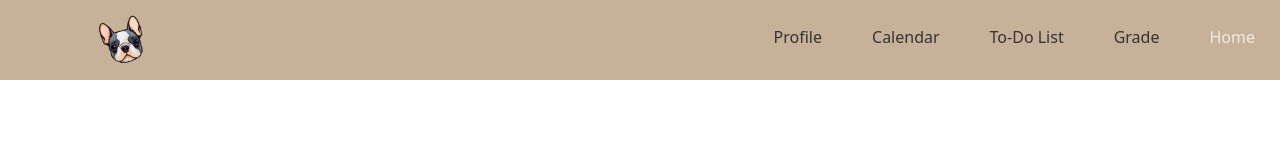
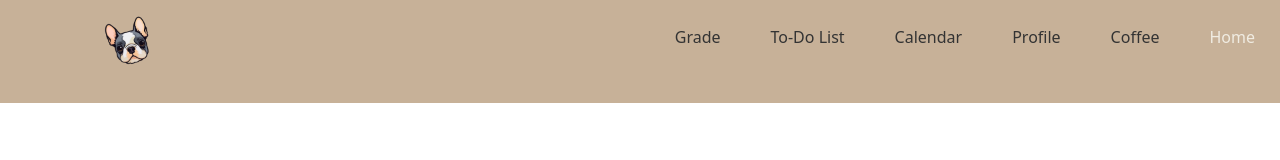
Before and after one commit to shihyihuang/shihyihuang.github.io, a React (Create React App) app in the folder academe/: page / in a window 1280 px wide. Shown: the top 160 px of the page. Built offline with nearby package versions, Linux system fonts and the light colour scheme.

Commit message:
foursquare api

```diff
--- a/academe/package.json
+++ b/academe/package.json
@@ -16,6 +16,7 @@
     "react-dom": "^18.2.0",
     "react-router-dom": "^6.20.1",
     "react-scripts": "5.0.1",
+    "react-table": "^7.8.0",
     "web-vitals": "^2.1.4"
   },
   "scripts": {
--- a/academe/src/App.js
+++ b/academe/src/App.js
@@ -7,6 +7,7 @@ import Calendar from './Pages/calendar';
 import Profile from './Pages/profile';
 import Navbar from './Components/navbar';
 import AddSemester from './Pages/addSemester';
+import CoffeeMel from './Pages/coffeeMel';
 
 //https://hygraph.com/blog/routing-in-react
 function App() {
@@ -14,6 +15,7 @@ function App() {
     <>
       <Navbar/>
       <Routes>
+        <Route Path="/coffeeMel" element={<CoffeeMel/>}/>
         <Route path="/" element={<Home/>} />
         <Route path="/grade" element={<Grade/>} />
         <Route path="/todolist" element={<Todolist/>} />
--- a/academe/src/Components/navbar.js
+++ b/academe/src/Components/navbar.js
@@ -1,24 +1,29 @@
 import {NavLink} from 'react-router-dom';
+import { useNavigate } from 'react-router-dom';
 
 const Navbar = () => {
+    const navigate = useNavigate();
     return(
         <nav className="topnav">
             <ul>
-                <img src="./logo.png" alt="logo"/>
+                <button onClick={() => navigate('/')} > <img src="./logo.png" alt="logo"/> </button>
                 <li>
                     <NavLink className={({isActive})=> (isActive? "active" : "inactive")} to="/">Home</NavLink>
                 </li>
                 <li>
-                    <NavLink className={({isActive}) => (isActive? "active" : "inactive")} to="/grade">Grade</NavLink>
+                    <NavLink className={({isActive}) => (isActive? "active" : "inactive")} to="/coffeeMel">Coffee</NavLink>
+                </li>
+                <li>
+                    <NavLink className={({ isActive }) => (isActive ? "active" : "inactive")} to="/profile">Profile</NavLink>
+                </li>
+                <li>
+                    <NavLink className={({ isActive }) => (isActive ? "active" : "inactive")} to="/calendar">Calendar</NavLink>
                 </li>
                 <li>
                     <NavLink className={({ isActive }) => (isActive ? "active" : "inactive")} to="/todolist">To-Do List</NavLink>
                 </li>
                 <li>
-                    <NavLink className={({ isActive }) => (isActive ? "active" : "inactive")} to="/calendar">Calendar</NavLink>
-                </li>
-                <li>
-                    <NavLink className={({ isActive }) => (isActive ? "active" : "inactive")} to="/profile">Profile</NavLink>
+                    <NavLink className={({isActive}) => (isActive? "active" : "inactive")} to="/grade">Grade</NavLink>
                 </li>
             </ul>
         </nav>
--- /dev/null
+++ b/academe/src/Pages/coffeeMel.js
@@ -0,0 +1,84 @@
+import React,{useState, useEffect, useMemo} from "react";
+import { useTable } from "react-table";
+
+const CoffeeMel = () => {
+    const [data, setData] = useState([]);
+
+    useEffect(()=>{
+        fetchData();
+    },[]);
+
+    const fetchData = async() => {
+        try{
+            const searchParams = new URLSearchParams({
+                query: 'coffee',
+                // ll: '41.8781,-87.6298',
+                // open_now: 'true',
+                sort: 'DISTANCE'
+              });
+              const results = await fetch(
+                `https://api.foursquare.com/v3/places/search?${searchParams}`,
+                {
+                  method: 'GET',
+                  headers: {
+                    Accept: 'application/json',
+                    Authorization: 'fsq3Y2W2zsFSPy5fDyCjzxmD1FYHj6mCA7vKlEVIPdirgEA=',
+                  }
+                }
+              );
+              const data = await results.json();
+            setData(data);
+        } catch(e){
+            console.error("error fetching data:", e);
+        }
+    };
+
+    const columns = useMemo(
+        () => [
+            {Header: "Name", accessor: "name"},
+            {Header: "Category", accessor: "categories.name"},
+            {Header: "Address", accessor: "location.formatted_address"},
+            {Header: 'Geocodes', accessor: 'geocodes.main' }
+        ],
+        []
+    );
+
+
+    const{
+        getTableProps,
+        getTableBodyProps,
+        headerGroups,
+        rows,
+        prepareRow
+    } = useTable({columns, data});
+
+    return (
+        <div className="table-container">
+          <table {...getTableProps()}>
+            <thead>
+              {headerGroups.map((headerGroup) => (
+                <tr {...headerGroup.getHeaderGroupProps()}>
+                  {headerGroup.headers.map((column) => (
+                    <th {...column.getHeaderProps()}>{column.render("Header")}</th>
+                  ))}
+                </tr>
+              ))}
+            </thead>
+            <tbody {...getTableBodyProps()}>
+              {rows.map((row) => {
+                prepareRow(row);
+                return (
+                  <tr {...row.getRowProps()}>
+                    {row.cells.map((cell) => (
+                      <td {...cell.getCellProps()}>{cell.render("Cell")}</td>
+                    ))}
+                  </tr>
+                );
+              })}
+            </tbody>
+          </table>
+        </div>
+      );
+};
+
+export default CoffeeMel;
```
Also changed, not shown: 1 other file (tests, documents, lock files or other folders).
